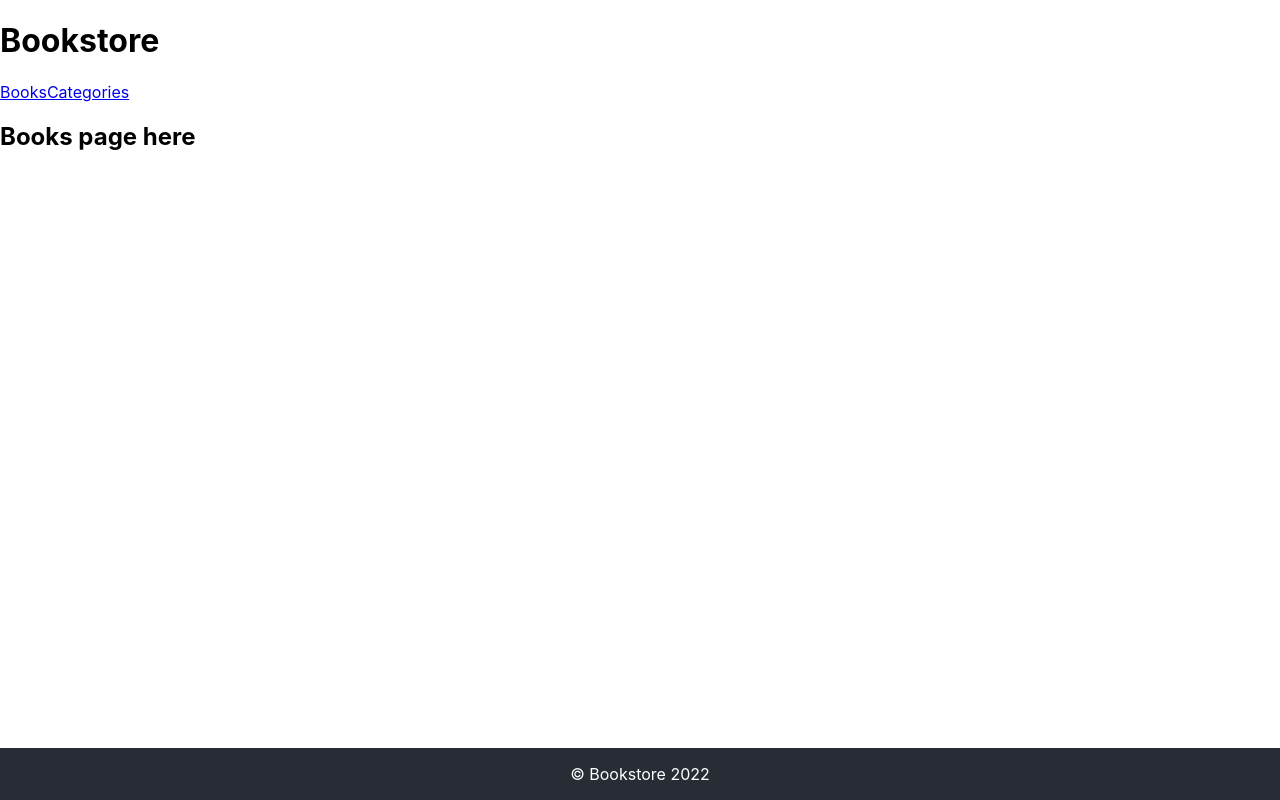
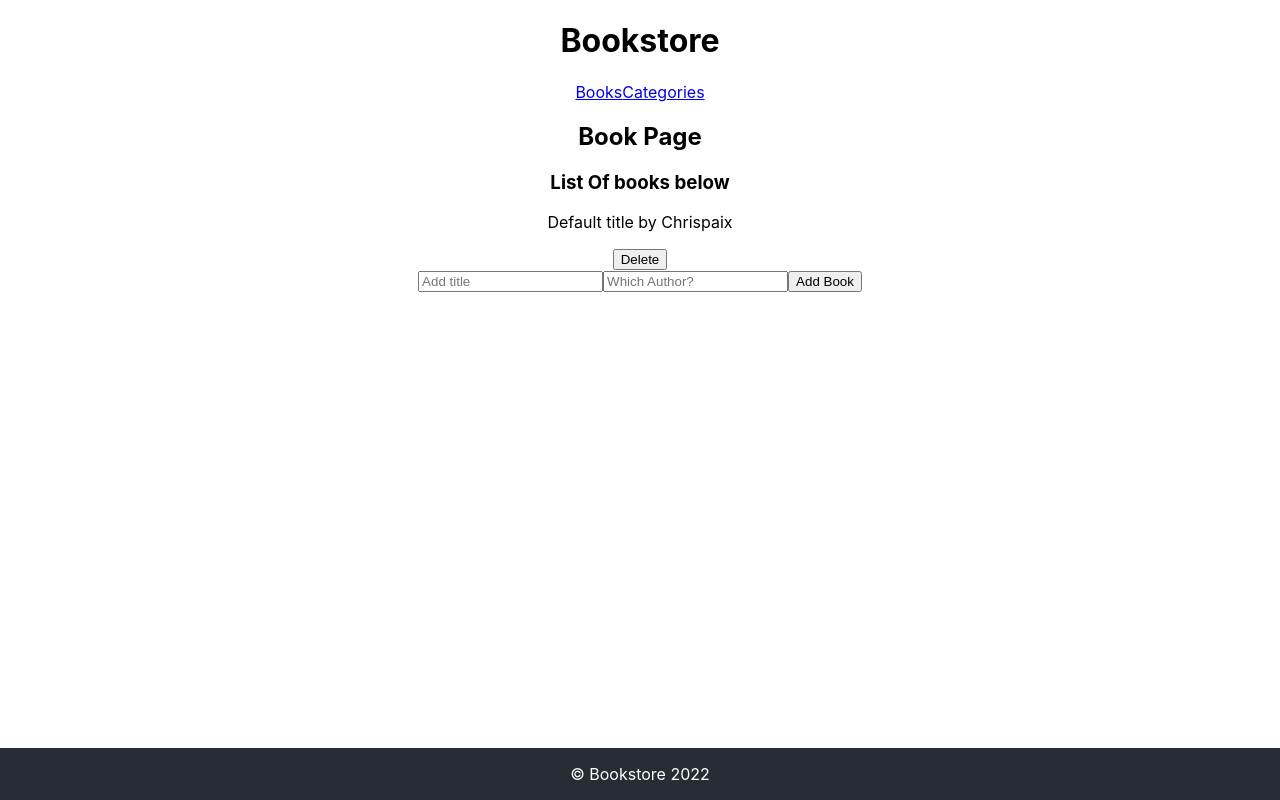
Before and after one commit to ChrispaixK/Bookstore, a React (Create React App) app: page / in a window 1280 px wide. Built offline with nearby package versions, Linux system fonts and the light colour scheme.

Commit message:
Add starter components as required

```diff
--- a/package.json
+++ b/package.json
@@ -6,6 +6,7 @@
     "@testing-library/jest-dom": "^5.16.5",
     "@testing-library/react": "^13.3.0",
     "@testing-library/user-event": "^13.5.0",
+    "prop-types": "^15.8.1",
     "react": "^18.2.0",
     "react-dom": "^18.2.0",
     "react-router-dom": "^6.3.0",
--- a/src/App.css
+++ b/src/App.css
@@ -1,3 +1,7 @@
+body {
+  text-align: center;
+}
+
 .footer {
   position: fixed;
   left: 0;
--- a/src/App.js
+++ b/src/App.js
@@ -1,4 +1,6 @@
 import { Routes, Route, Link } from 'react-router-dom';
+import Books from './components/Books';
+import Categories from './components/Categories';
 import './App.css';
 
 function App() {
@@ -11,7 +13,6 @@ function App() {
           <Link to="/Categories">Categories</Link>
         </nav>
       </div>
-
       <Routes>
         <Route path="/" element={<Books />} />
         <Route path="Categories" element={<Categories />} />
@@ -23,26 +24,4 @@ function App() {
   );
 }
 
-function Books() {
-  return (
-    <>
-      <main className="books-container">
-        <h2>Books page here</h2>
-      </main>
-    </>
-  );
-}
-
-function Categories() {
-  return (
-    <>
-      <main>
-        <div className="categories-container">
-          <h2>Categories page here</h2>
-        </div>
-      </main>
-    </>
-  );
-}
-
 export default App;
--- /dev/null
+++ b/src/components/Addbook.js
@@ -0,0 +1,13 @@
+import React from 'react';
+
+const AddBook = () => (
+  <div>
+    <form>
+      <input type="text" placeholder="Add title" />
+      <input type="text" placeholder="Which Author?" />
+      <button type="submit">Add Book</button>
+    </form>
+  </div>
+);
+
+export default AddBook;
--- /dev/null
+++ b/src/components/Book.js
@@ -0,0 +1,26 @@
+import React from 'react';
+import PropTypes from 'prop-types';
+
+const Book = (props) => {
+  const { title = 'Default title', author = 'Chrispaix' } = props;
+
+  return (
+    <>
+      <p>
+        {title}
+        {' '}
+        by
+        {' '}
+        {author}
+      </p>
+      <button type="button">Delete</button>
+    </>
+  );
+};
+
+Book.propTypes = {
+  title: PropTypes.string.isRequired,
+  author: PropTypes.string.isRequired,
+};
+
+export default Book;
--- /dev/null
+++ b/src/components/Books.js
@@ -0,0 +1,18 @@
+import React from 'react';
+import AddBook from './Addbook';
+import Book from './Book';
+
+function Books() {
+  return (
+    <>
+      <main className="books-container">
+        <h2>Book Page</h2>
+        <h3>List Of books below</h3>
+        <Book />
+        <AddBook />
+      </main>
+    </>
+  );
+}
+
+export default Books;
--- /dev/null
+++ b/src/components/Categories.js
@@ -0,0 +1,11 @@
+import React from 'react';
+
+function Categories() {
+  return (
+    <>
+      <button type="button">Check Status</button>
+    </>
+  );
+}
+
+export default Categories;
```
Also changed, not shown: 1 other file (tests, documents, lock files or other folders).
